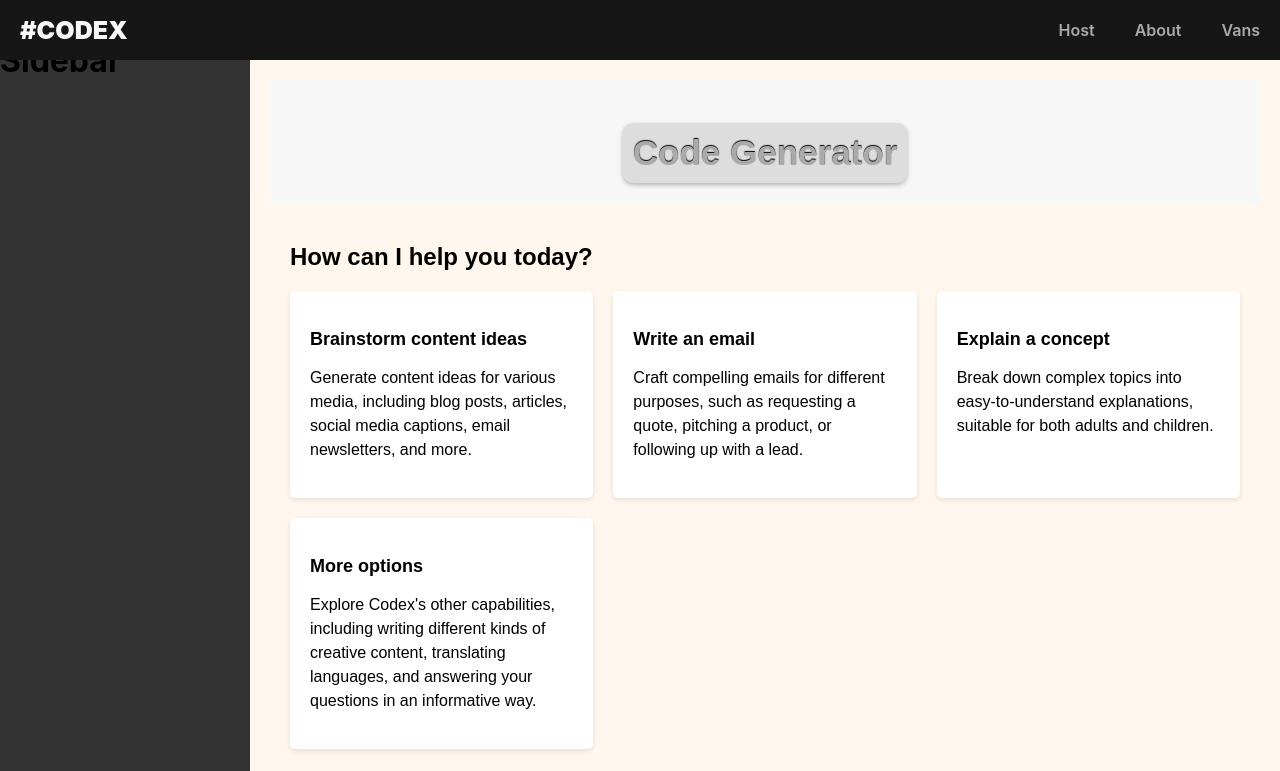
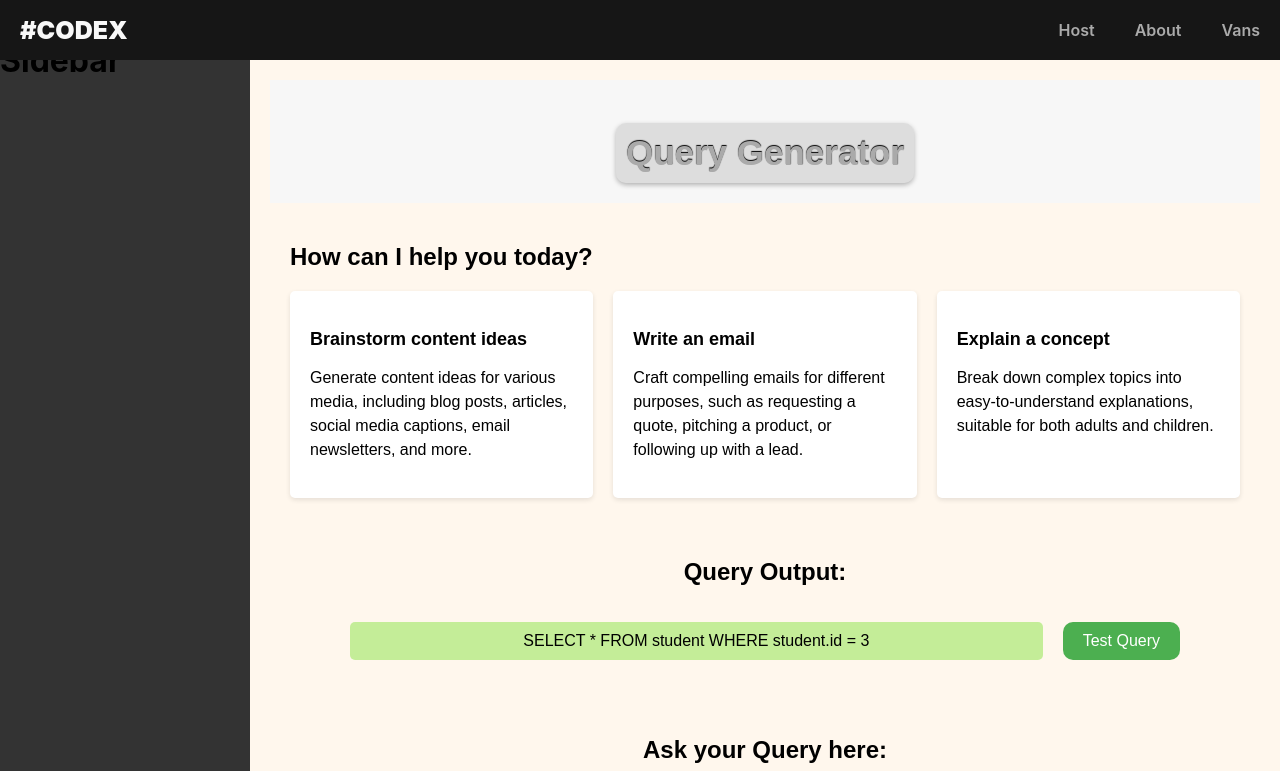
Before and after one commit to devvp8/kernel_krushers_hackniche, a React (Vite) app in the folder client/: page / in a window 1280 px wide. Shown: the top 771 px of the page. Built offline with nearby package versions, Linux system fonts and the light colour scheme.

Commit message:
params commit

```diff
--- a/client/package.json
+++ b/client/package.json
@@ -12,6 +12,7 @@
   "dependencies": {
     "@chatscope/chat-ui-kit-react": "^1.10.1",
     "@chatscope/chat-ui-kit-styles": "^1.4.0",
+    "@mui/material": "^5.15.10",
     "react": "^18.2.0",
     "react-dom": "^18.2.0",
     "react-router-dom": "^6.22.1"
--- /dev/null
+++ b/client/src/components/InputTables.jsx
@@ -0,0 +1,37 @@
+import React from "react";
+
+export default function InputTables()
+{
+    let inputTableArray = [   //get response array from backend
+        {
+            key: 1,
+            tableName: "Brainstorm content ideas",
+            tableContent: "Generate content ideas for various media, including blog posts, articles, social media captions, email newsletters, and more."
+        },
+        {
+            key: 2,
+            tableName: "Write an email",
+            tableContent: "Craft compelling emails for different purposes, such as requesting a quote, pitching a product, or following up with a lead."
+        },
+        {
+            key: 3,
+            tableName: "Explain a concept",
+            tableContent: "Break down complex topics into easy-to-understand explanations, suitable for both adults and children."
+        }
+    ];
+
+    let inputTableElements = inputTableArray.map((object) => {
+        return (
+            <div className="card" key={object.key}>
+                <h3>{object.tableName}</h3>
+                <p>{object.tableContent}</p>
+            </div>
+        );
+    });
+
+    return (
+        <>
+            {inputTableElements}
+        </>
+    );
+}
--- a/client/src/components/MainContent.jsx
+++ b/client/src/components/MainContent.jsx
@@ -1,47 +1,27 @@
 import React from "react";
+import InputTables from "./InputTables";
+import OutputQuery from "./OutputQuery";
 
 export default function MainContent()
 {
+    let response = true;   //get response from backend
+
     return (
         <div className="app">
             <header className="header">
-            <h1>Code Generator</h1>
+                <h1>Query Generator</h1>
             </header>
             <main className="main-content">
-            <h2>How can I help you today?</h2>
-            <div className="card-container">
-                <div className="card brainstorm">
-                <h3>Brainstorm content ideas</h3>
-                <p>
-                    Generate content ideas for various media, including blog posts, articles, social media captions, email newsletters, and more.
-                </p>
+                <h2>How can I help you today?</h2>
+                <div className="card-container">
+                    <InputTables />
                 </div>
-                <div className="card write-email">
-                <h3>Write an email</h3>
-                <p>
-                    Craft compelling emails for different purposes, such as requesting a quote, pitching a product, or following up with a lead.
-                </p>
+                {response ? <OutputQuery /> : null}
+                <div className="chat-container">
+                    <h2>Ask your Query here: </h2>
+                    <input type="text" className="chat-input" placeholder="Coming soon!" />
+                    <button className="chat-button">Send</button>
                 </div>
-                <div className="card explain-concept">
-                <h3>Explain a concept</h3>
-                <p>
-                    Break down complex topics into easy-to-understand explanations, suitable for both adults and children.
-                </p>
-                </div>
-                <div className="card more-options">
-                <h3>More options</h3>
-                <p>
-                    Explore Codex's other capabilities, including writing different kinds of creative content, translating languages, and answering your questions in an informative way.
-                </p>
-                </div>
-            </div>
-            <div className="chat-container">
-                <h2>Ask your Code here: </h2>
-                <input type="text" className="chat-input" placeholder="Coming soon!" />
-                <button className="chat-button" disabled>
-                Send
-                </button>
-            </div>
             </main>
         </div>
     );
--- /dev/null
+++ b/client/src/components/OutputQuery.jsx
@@ -0,0 +1,24 @@
+import React from "react";
+
+export default function OutputQuery() {
+    // Function to handle test query click
+    const handleTestQueryClick = () => {
+        // Logic to handle the test query action
+        console.log("Test query clicked");
+    };
+
+    return (
+        <div className="output-query-container">
+            <h2>Query Output:</h2>
+            <div className="query-and-button-container">
+                <div className="query-container">
+
+                    <p className="result-query">SELECT * FROM student WHERE student.id = 3</p>
+                </div>
+                <button className="test-query-button" onClick={handleTestQueryClick}>
+                    Test Query
+                </button>
+            </div>
+        </div>
+    );
+}
--- a/client/src/index.css
+++ b/client/src/index.css
@@ -220,7 +220,7 @@ footer {
 
 .main-content {
   padding: 20px;
-  flex: 1;
+  /* flex: 1; */
 }
 
 .card-container {
@@ -252,6 +252,19 @@ footer {
   line-height: 1.5;
 }
 
+.output-query-container
+{
+  text-align: center;
+  margin: 60px;
+}
+
+.result-query
+{
+  background-color: rgba(157, 231, 97, 0.596);
+  padding: 10px;
+  border-radius: 5px;
+}
+
 .chat-container {
   margin-top: auto;
   text-align: center;
@@ -281,8 +294,42 @@ footer {
 {
   cursor: pointer;
 }
+.output-query-container {
+  /* Your existing styles for output query container */
+}
 
-@media (max-width: 225px) {
+.query-and-button-container {
+  display: flex;
+  align-items: center;
+}
+
+.query-container {
+  flex: 1;
+}
+
+.test-query-button {
+  background-color: #4CAF50; /* Green */
+  border: none;
+  color: white;
+  padding: 10px 20px;
+  text-align: center;
+  text-decoration: none;
+  font-size: 16px;
+  margin-left: 20px; /* Adjust the spacing between the query and the button */
+  cursor: pointer;
+  border-radius: 10px;
+}
+
+.test-query-button:hover {
+  background-color: #45a049;
+}
+
+.test-query-button:active {
+  background-color: #3e8e41;
+}
+
+
+@media (max-width: 300px) {
   .side-bar-container {
     display: none; /* Hide sidebar */
   }
```
Also changed, not shown: 1 other file (tests, documents, lock files or other folders).
